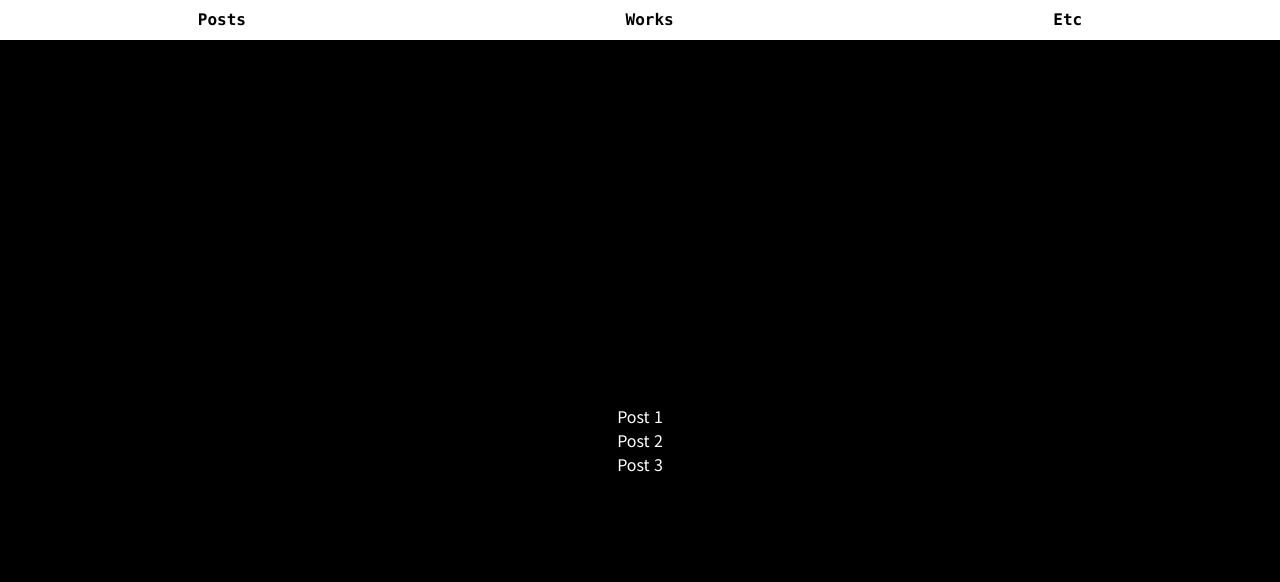
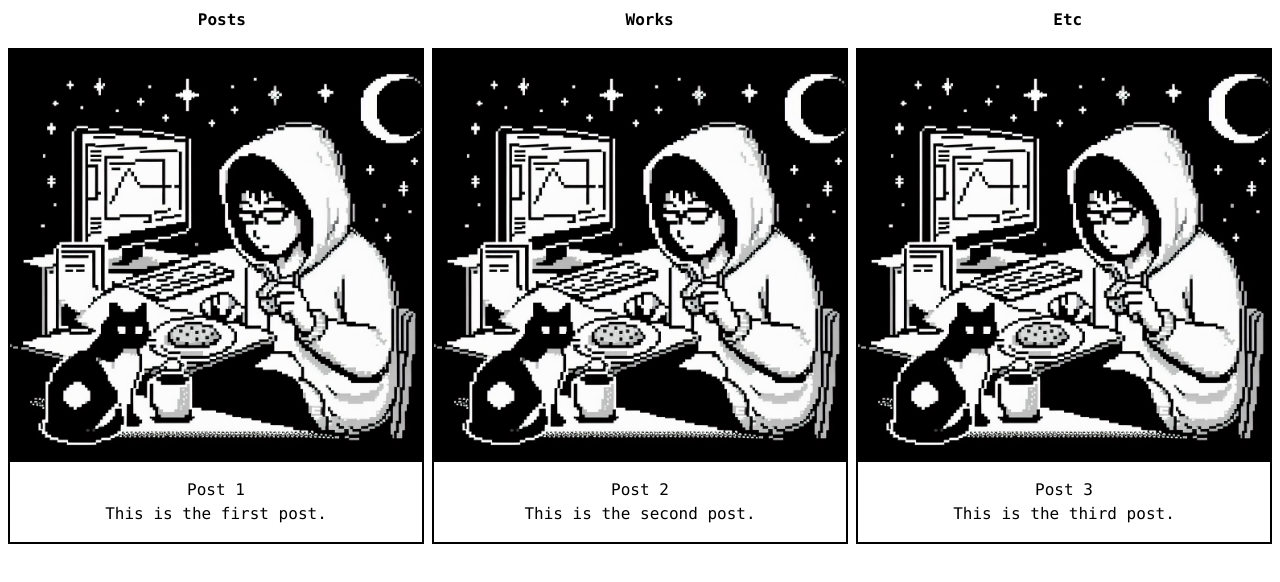
Before and after one commit to pseudopool/taiscookie, a Next.js app: page /posts in a window 1280 px wide. Shown: the top 582 px of the page. Built offline with nearby package versions, Linux system fonts and the light colour scheme.

Commit message:
style: add styles to post card

```diff
--- a/src/app/(posts)/posts/page.tsx
+++ b/src/app/(posts)/posts/page.tsx
@@ -1,9 +1,44 @@
+import Image from "next/image";
+
+const dummyPosts = [
+  {
+    id: 1,
+    title: "Post 1",
+    content: "This is the first post.",
+    image: "/main.jpeg",
+  },
+  {
+    id: 2,
+    title: "Post 2",
+    content: "This is the second post.",
+    image: "/main.jpeg",
+  },
+  {
+    id: 3,
+    title: "Post 3",
+    content: "This is the third post.",
+    image: "/main.jpeg",
+  },
+];
+
 const PostsPage = () => {
   return (
-    <ul>
-      <li>Post 1</li>
-      <li>Post 2</li>
-      <li>Post 3</li>
+    <ul className="p-2 w-full grid grid-cols-2 gap-2 lg:grid-cols-3">
+      {dummyPosts.map((post) => (
+        <li key={post.id} className="w-full border-2 border-black text-center">
+          <Image
+            className="w-full"
+            src={post.image}
+            alt={post.title}
+            width={200}
+            height={200}
+          />
+          <div className="p-4 font-mono">
+            <h2>{post.title}</h2>
+            <p>{post.content}</p>
+          </div>
+        </li>
+      ))}
     </ul>
   );
 };
--- a/src/app/layout.tsx
+++ b/src/app/layout.tsx
@@ -19,9 +19,7 @@ export default function RootLayout({
     <html lang="ko">
       <body className={noto_sans_kr.className}>
         <Navigator />
-        <main className="flex min-h-screen items-center justify-center bg-black text-white">
-          {children}
-        </main>
+        {children}
       </body>
     </html>
   );
--- a/src/app/page.tsx
+++ b/src/app/page.tsx
@@ -2,7 +2,7 @@ import Image from "next/image";
 
 export default function Home() {
   return (
-    <article>
+    <main className="flex min-h-screen items-center justify-center bg-black text-white">
       <Image
         src="/main.jpeg"
         alt="Tai seating on a cloud with a laptop and two dogs."
@@ -10,6 +10,6 @@ export default function Home() {
         height={200}
         className="rounded select-none"
       />
-    </article>
+    </main>
   );
 }
```
